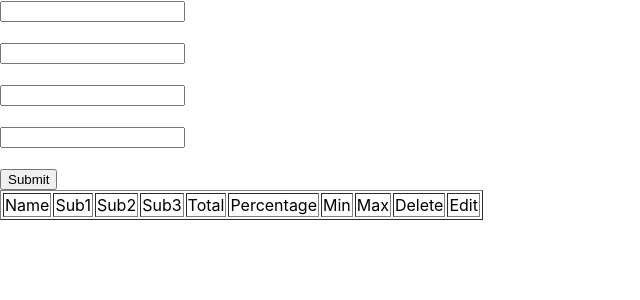
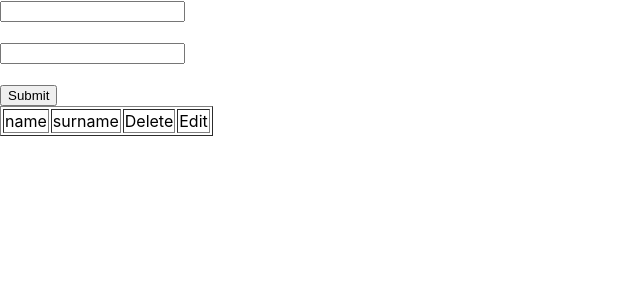
Before and after one commit to kruti-patel2815/react_crudtask, a React (Create React App) app: page / in a window 1280 px wide. Shown: the top 300 px of the page, without its empty margins (0-640 px from the left). Built offline with nearby package versions, Linux system fonts and the light colour scheme.

Commit message:
Formiktag

```diff
--- a/src/App.jsx
+++ b/src/App.jsx
@@ -6,7 +6,8 @@ import "./App.css";
 // import Tictactoe from "./pages/Tictactoe";
 // import Useformik from "./pages/Useformik";
 // import Practice2 from "./pages/Practice2";
-import Resultformik from "./pages/Resultformik";
+// import Resultformik from "./pages/Resultformik";
+import Formiktag from "./pages/Formiktag";
 function App() {
   return (
     <>
@@ -17,7 +18,8 @@ function App() {
       {/* <Tictactoe></Tictactoe> */}
       {/* <Useformik></Useformik> */}
       {/* <Practice2></Practice2> */}
-      <Resultformik></Resultformik>
+      {/* <Resultformik></Resultformik> */}
+      <Formiktag></Formiktag>
     </>
   );
 }
--- /dev/null
+++ b/src/pages/Formiktag.jsx
@@ -0,0 +1,78 @@
+import React from "react";
+import { Field } from "formik";
+import { Form } from "formik";
+import { Formik } from "formik";
+import { useState } from "react";
+
+const Formiktag = () => {
+  const [ini, setIni] = useState({
+    name: "",
+    surname: "",
+  });
+  const [list, setList] = useState([]);
+  const [editId, setEditId] = useState(null);
+
+  const handleSubmit = (values, { resetForm }) => {
+    if (editId != null) {
+      let copyData = [...list];
+      copyData[editId] = values;
+      setList(copyData);
+      setEditId(null);
+      setIni({
+        name: "",
+        surname: "",
+      });
+    } else {
+      setList([...list, values]);
+    }
+    resetForm();
+  };
+  const deleteData=(index)=>{
+    let copy = [...list];
+    copy.splice(index,1);
+    setList(copy);
+  }
+  const editData = (i, index) => {
+    setIni(i);
+    setEditId(index);
+  };
+  return (
+    <div>
+      <Formik enableReinitialize initialValues={ini} onSubmit={handleSubmit}>
+        <Form>
+          <Field name="name"></Field>
+          <br />
+          <br />
+          <Field name="surname"></Field>
+          <br />
+          <br />
+          <button type="submit">Submit</button>
+        </Form>
+
+      </Formik>
+      <table border={1}>
+          <tr>
+            <td>name</td>
+            <td>surname</td>
+            <td>Delete</td>
+            <td>Edit</td>
+          </tr>
+
+          {list.map((i, index) => (
+            <tr>
+              <td>{i.name}</td>
+              <td>{i.surname}</td>
+              <td>
+                <button onClick={() => deleteData(index)}>Delete</button>
+              </td>
+              <td>
+                <button onClick={() => editData(i, index)}>Edit</button>
+              </td>
+            </tr>
+          ))}
+        </table>
+    </div>
+  );
+};
+
+export default Formiktag;
```
